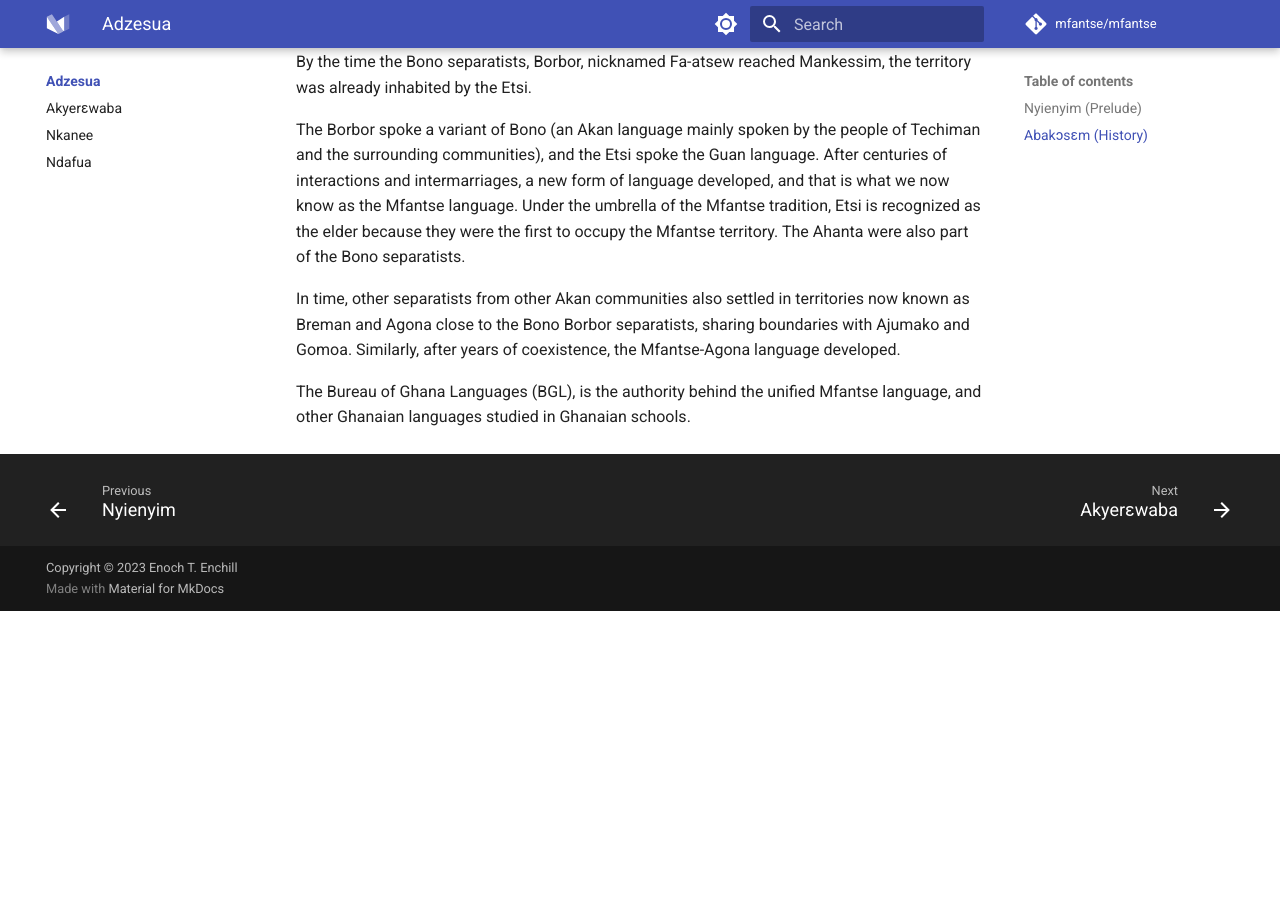
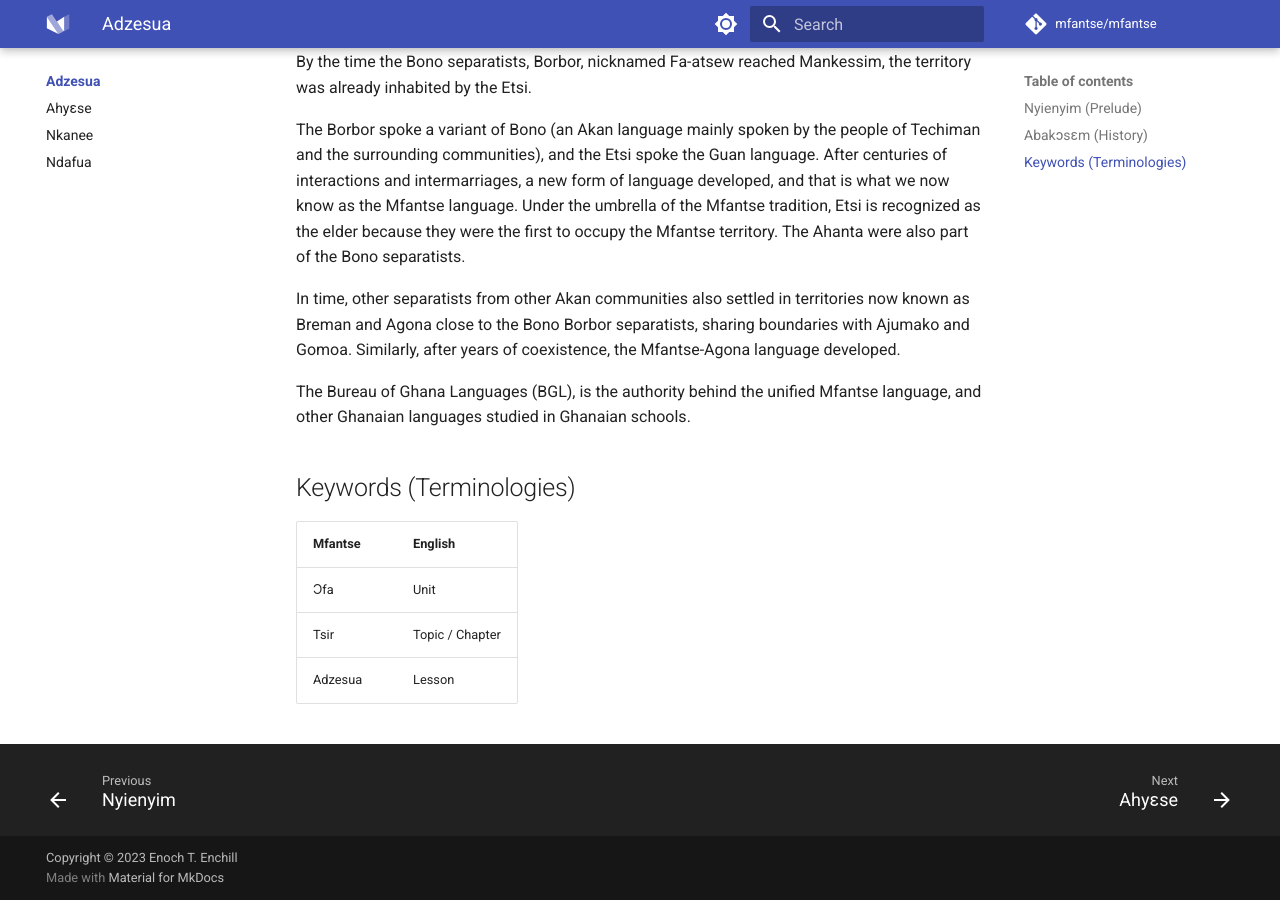
Before and after one commit to mfantse/docs.mfantse, an MkDocs documentation site: the page built from docs/adzesua/index.md, in a window 1280 px wide and 900 px high, scrolled down 741 px. Built offline with MkDocs 1.6.1 and Material for MkDocs 9.7.7, drawn with Linux system fonts in a browser that asks for light colours; comment, search, counter and statistics services are not loaded; before the commit the page ends 1352 px from its top, so only the background shows below that.

Commit message:
updated adzesua

```diff
--- a/docs/adzesua/index.md
+++ b/docs/adzesua/index.md
@@ -31,3 +31,12 @@ In time, other separatists from other Akan communities also settled in territori
 close to the Bono Borbor separatists, sharing boundaries with Ajumako and Gomoa. Similarly, after years of coexistence, the Mfantse-Agona language developed.
 
 The Bureau of Ghana Languages (BGL), is the authority behind the unified Mfantse language, and other Ghanaian languages studied in Ghanaian schools.
+
+
+## Keywords (Terminologies)
+
+| Mfantse               | English               |
+| :-------------------- | : ------------------- |
+| Ɔfa                   | Unit                  |
+| Tsir                  | Topic / Chapter       |
+| Adzesua               | Lesson                |
--- a/mkdocs.yml
+++ b/mkdocs.yml
@@ -16,7 +16,7 @@ nav:
   - Nyienyim: 'index.md'
   - Adzesua:
     - Adzesua: 'adzesua/index.md'
-    - Akyerɛwaba: 'adzesua/akyerɛwaba.md'
+    - Ahyɛse: 'adzesua/ahyɛse.md'
     - Nkanee: 'adzesua/nkanee.md'
     - Ndafua: 'adzesua/ndafua.md'
   - Nkasafua:
```
Also changed, not shown: docs/adzesua/ahyɛse.md (added, +33 -0 lines), docs/index.md (+1 -1 lines).
